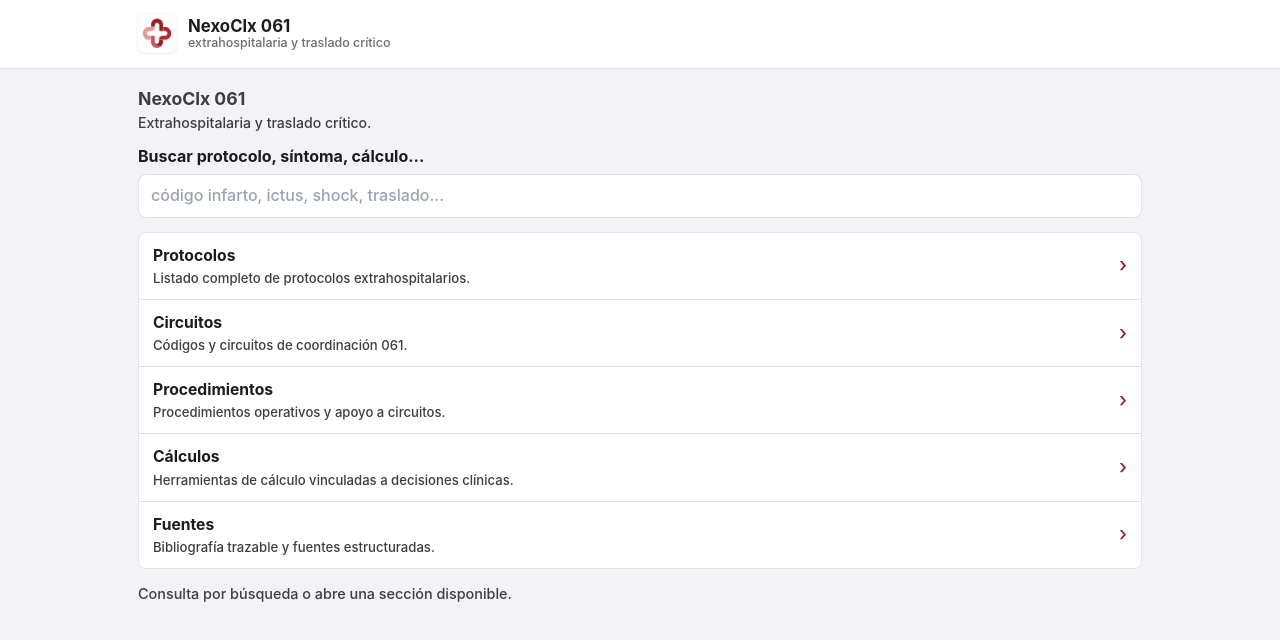
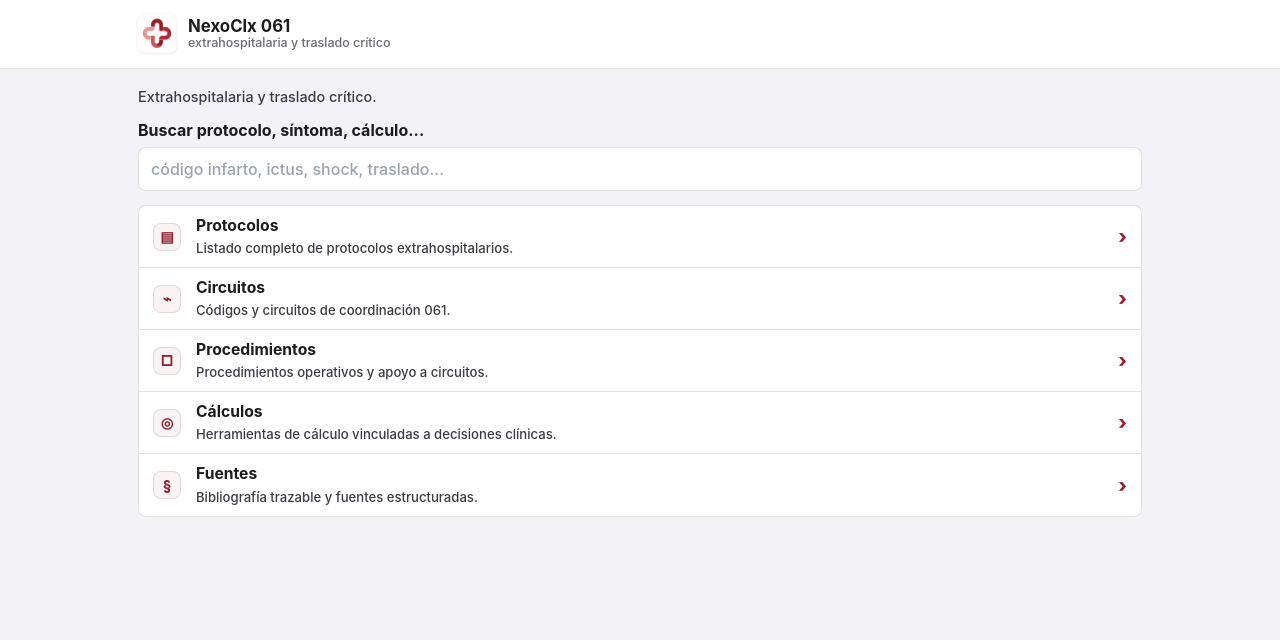
Before and after one commit to olsanju-hub/nexoclx-061, a React (Vite) app: page / in a window 1280 px wide. Shown: the top 640 px of the page. Built offline with nearby package versions, Linux system fonts and the light colour scheme.

Commit message:
refactor(ui): refine section-map home navigation review

```diff
--- a/src/App.jsx
+++ b/src/App.jsx
@@ -136,6 +136,27 @@ function App() {
             <small>extrahospitalaria y traslado crítico</small>
           </span>
         </button>
+        {view !== 'inicio' && (
+          <nav className="top-nav" aria-label="Navegación principal">
+            {navItems.map((item) => (
+              <button
+                key={item.id}
+                type="button"
+                className={view === item.id || (item.id === 'mas' && ['procedimientos', 'calculos', 'bibliografia'].includes(view)) ? 'active' : ''}
+                onClick={() => {
+                  if (item.id === 'protocolos') {
+                    openProtocolList()
+                    return
+                  }
+                  setView(item.id)
+                }}
+              >
+                <span aria-hidden="true">{item.icon}</span>
+                <small>{item.label}</small>
+              </button>
+            ))}
+          </nav>
+        )}
       </header>
 
       <main className={`main-panel${view === 'inicio' ? ' main-panel-home' : ''}`}>
@@ -266,31 +287,30 @@ function SearchBox({ query, setQuery, results, openItem }) {
 
 function Home({ query, setQuery, results, openItem, setView, openProtocolList }) {
   const sections = [
-    { id: 'protocolos', title: 'Protocolos', note: 'Listado completo de protocolos extrahospitalarios.' },
-    { id: 'circuitos', title: 'Circuitos', note: 'Códigos y circuitos de coordinación 061.' },
-    { id: 'procedimientos', title: 'Procedimientos', note: 'Procedimientos operativos y apoyo a circuitos.' },
-    { id: 'calculos', title: 'Cálculos', note: 'Herramientas de cálculo vinculadas a decisiones clínicas.' },
-    { id: 'bibliografia', title: 'Fuentes', note: 'Bibliografía trazable y fuentes estructuradas.' },
+    { id: 'protocolos', title: 'Protocolos', icon: '▤', note: 'Listado completo de protocolos extrahospitalarios.' },
+    { id: 'circuitos', title: 'Circuitos', icon: '⌁', note: 'Códigos y circuitos de coordinación 061.' },
+    { id: 'procedimientos', title: 'Procedimientos', icon: '□', note: 'Procedimientos operativos y apoyo a circuitos.' },
+    { id: 'calculos', title: 'Cálculos', icon: '◎', note: 'Herramientas de cálculo vinculadas a decisiones clínicas.' },
+    { id: 'bibliografia', title: 'Fuentes', icon: '§', note: 'Bibliografía trazable y fuentes estructuradas.' },
   ]
 
   return (
     <section className="view-stack">
-      <div className="section-head">
-        <h1>NexoClx 061</h1>
+      <div className="home-intro-line">
         <p>Extrahospitalaria y traslado crítico.</p>
       </div>
 
       <SearchBox query={query} setQuery={setQuery} results={results} openItem={openItem} />
-      <div className="more-list" aria-label="Secciones disponibles">
+      <div className="home-section-map" aria-label="Secciones disponibles">
         {sections.map((item) => (
           <button key={item.id} type="button" onClick={() => (item.id === 'protocolos' ? openProtocolList() : setView(item.id))}>
+            <span className="home-section-icon" aria-hidden="true">{item.icon}</span>
             <strong>{item.title}</strong>
             <small>{item.note}</small>
-            <span aria-hidden="true">›</span>
+            <span className="home-section-chevron" aria-hidden="true">›</span>
           </button>
         ))}
       </div>
-      <p className="home-note">Consulta por búsqueda o abre una sección disponible.</p>
     </section>
   )
 }
--- a/src/styles/index.css
+++ b/src/styles/index.css
@@ -58,6 +58,39 @@ button { cursor: pointer; }
 .brand img { width: 28px; height: 28px; border-radius: 7px; }
 .brand strong { display: block; font-size: 0.96rem; }
 .brand small { display: block; color: var(--text-muted); font-size: 0.72rem; }
+
+.top-nav {
+  display: none;
+  align-items: center;
+  gap: 4px;
+  margin-left: auto;
+}
+
+.top-nav button {
+  display: inline-flex;
+  align-items: center;
+  gap: 5px;
+  min-height: 34px;
+  border: 1px solid transparent;
+  border-radius: 8px;
+  background: transparent;
+  color: var(--text-muted);
+  padding: 6px 8px;
+  font-size: 0.78rem;
+  font-weight: 720;
+}
+
+.top-nav .active {
+  border-color: var(--accent-line);
+  background: var(--accent-soft);
+  color: var(--accent-600);
+}
+
+.top-nav small {
+  color: inherit;
+  font-size: inherit;
+  font-weight: inherit;
+}
 
 .main-panel {
   width: min(1040px, 100%);
@@ -456,11 +489,12 @@ output {
 
 @media (min-width: 760px) {
   .main-panel { padding: 14px 18px 30px; }
+  .top-nav { display: flex; }
   .quick-grid { grid-template-columns: repeat(4, minmax(0, 1fr)); }
   .compact-row { grid-template-columns: repeat(2, minmax(0, 1fr)); }
   .split-view { grid-template-columns: 320px minmax(0, 1fr); align-items: start; }
   .filter-row { grid-template-columns: repeat(2, minmax(0, 1fr)); }
-  .bottom-nav { left: 50%; transform: translateX(-50%); width: min(640px, calc(100% - 24px)); bottom: 10px; border: 1px solid var(--line); border-radius: 14px; }
+  .bottom-nav { display: none; }
 }
 
 @keyframes clinical-enter {
@@ -1079,6 +1113,83 @@ output {
   font-size: 1.25rem;
 }
 
+.home-intro-line {
+  margin: 0 0 -2px;
+}
+
+.home-intro-line p {
+  margin: 0;
+  color: var(--text-soft);
+  font-size: 0.9rem;
+  line-height: 1.45;
+}
+
+.home-section-map {
+  display: grid;
+  overflow: hidden;
+  border: 1px solid var(--line);
+  border-radius: 8px;
+  background: #fff;
+}
+
+.home-section-map button {
+  display: grid;
+  grid-template-columns: 32px minmax(0, 1fr) auto;
+  gap: 4px 11px;
+  align-items: center;
+  min-height: 62px;
+  border: 0;
+  border-bottom: 1px solid var(--line);
+  border-radius: 0;
+  background: transparent;
+  padding: 10px 14px;
+  text-align: left;
+  color: var(--text);
+}
+
+.home-section-map button:last-child {
+  border-bottom: 0;
+}
+
+.home-section-map button:hover {
+  background: rgba(160, 39, 51, 0.045);
+}
+
+.home-section-icon {
+  grid-row: 1 / span 2;
+  display: grid;
+  place-items: center;
+  width: 28px;
+  height: 28px;
+  border: 1px solid var(--line);
+  border-radius: 8px;
+  background: rgba(160, 39, 51, 0.055);
+  color: var(--accent-600);
+  font-size: 0.9rem;
+  font-weight: 800;
+}
+
+.home-section-map strong {
+  color: var(--text);
+  font-size: 0.98rem;
+  line-height: 1.2;
+}
+
+.home-section-map small {
+  grid-column: 2;
+  color: var(--text-soft);
+  font-size: 0.82rem;
+  line-height: 1.3;
+}
+
+.home-section-chevron {
+  grid-row: 1 / span 2;
+  grid-column: 3;
+  color: var(--accent-600);
+  font-size: 1.2rem;
+  font-weight: 760;
+}
+
 .bottom-nav {
   grid-template-columns: repeat(4, minmax(0, 1fr)) !important;
 }
@@ -1089,3 +1200,13 @@ output {
   text-overflow: clip;
   font-size: 0.68rem !important;
 }
+
+@media (min-width: 760px) {
+  .top-nav {
+    display: flex !important;
+  }
+
+  .bottom-nav {
+    display: none !important;
+  }
+}
```
